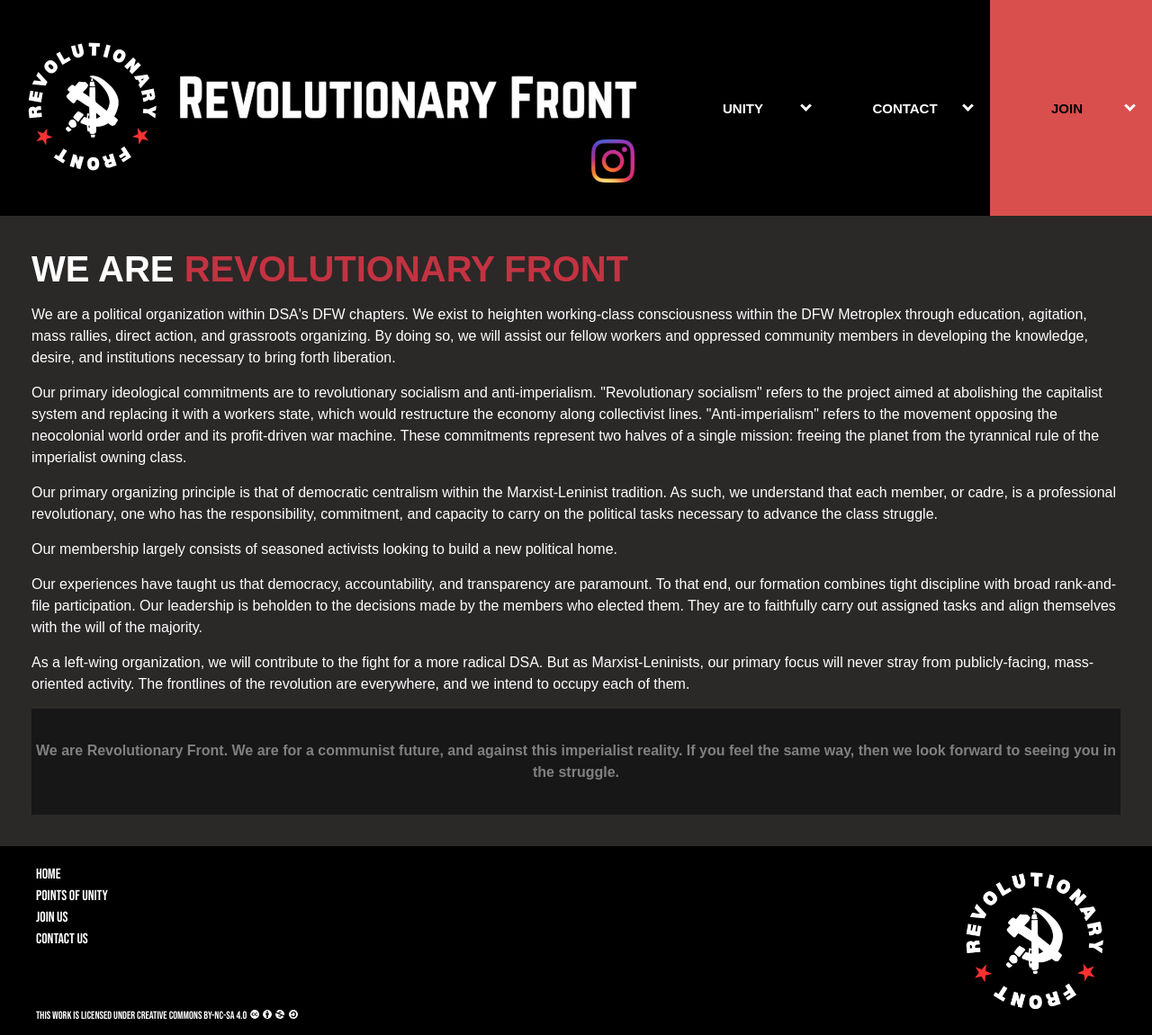
After one commit to revolutionaryfront/website, a web app: file _html_working/about-us.html in a window 1280 px wide. The commit adds this page. Shown: the whole page at 90% size. Run offline with its HTML, style and script files only (its server is not run), Linux system fonts and the light colour scheme.

Commit message:
Added about-us.html and some related CSS.

```diff
--- /dev/null
+++ b/_html_working/about-us.html
@@ -0,0 +1,29 @@
+<!DOCTYPE html>
+<html lang="en">
+  <head>
+    <link rel="canonical" href="https://revolutionaryfront.org/about-us.html" />
+    <title>About Us - Revolutionary Front DFW</title>
+    <script src="templates/html_head.js"></script>
+    <script type="text/javascript">var html = window.template(); document.head.innerHTML += html;</script>
+  </head>
+  <body>
+    <script src="templates/body_header.js"></script>
+    <script type="text/javascript">var html = window.template(); document.body.innerHTML += html;</script>
+    <main>
+        <div id="about-us-main-content">
+            <h1>We Are <span class="pou-header-red">Revolutionary Front</a></h1>
+            <p>We are a political organization within DSA's DFW chapters. We exist to heighten working-class consciousness within the DFW Metroplex through education, agitation, mass rallies, direct action, and grassroots organizing. By doing so, we will assist our fellow workers and oppressed community members in developing the knowledge, desire, and institutions necessary to bring forth liberation.</p>
+            <p>Our primary ideological commitments are to revolutionary socialism and anti-imperialism. "Revolutionary socialism" refers to the project aimed at abolishing the capitalist system and replacing it with a workers state, which would restructure the economy along collectivist lines. "Anti-imperialism" refers to the movement opposing the neocolonial world order and its profit-driven war machine. These commitments represent two halves of a single mission: freeing the planet from the tyrannical rule of the imperialist owning class.</p>
+            <p>Our primary organizing principle is that of democratic centralism within the Marxist-Leninist tradition. As such, we understand that each member, or cadre, is a professional revolutionary, one who has the responsibility, commitment, and capacity to carry on the political tasks necessary to advance the class struggle.</p>
+            <p>Our membership largely consists of seasoned activists looking to build a new political home.</p>
+            <p>Our experiences have taught us that democracy, accountability, and transparency are paramount. To that end, our formation combines tight discipline with broad rank-and-file participation. Our leadership is beholden to the decisions made by the members who elected them. They are to faithfully carry out assigned tasks and align themselves with the will of the majority.</p>
+            <p>As a left-wing organization, we will contribute to the fight for a more radical DSA. But as Marxist-Leninists, our primary focus will never stray from publicly-facing, mass-oriented activity. The frontlines of the revolution are everywhere, and we intend to occupy each of them.</p>
+            <div id="about-us-hl-box">
+                <p id="about-us-hl-para">We are Revolutionary Front. We are for a communist future, and against this imperialist reality. If you feel the same way, then we look forward to seeing you in the struggle.</p>
+            </div>
+        </div>
+    </main>
+    <script src="templates/body_footer.js"></script>
+    <script type="text/javascript">var html = window.template(); document.body.innerHTML += html;</script>
+  </body>
+</html>
--- a/_html_working/static/css/style.css
+++ b/_html_working/static/css/style.css
@@ -9,7 +9,7 @@ body {
 body main {
     color: #fefefe;
     margin-left: 35px;
-    margin-right: 15px;
+    margin-right: 35px;
     margin-top: 35px;
     margin-bottom: 35px;
     /*font-family: 'BebasNeue-Regular.woff2', 'BebasNeueSrv', sans-serif;*/
@@ -733,3 +733,18 @@ body header, body footer {
 #contact-us [type="submit"]:hover {
     background: #b0201e;
 }
+#about-us-hl-box {
+    width: 100%;
+    padding-top: 20px;
+    padding-bottom: 20px;
+    background-color: #171717;
+
+}
+#about-us-hl-para {
+    text-align: center;
+    font-weight: bold;
+    color: gray;
+}
+#about-us-main-content {
+    /*background-color: #cbced5*/
+}
```
Also changed, not shown: 1 other file.
